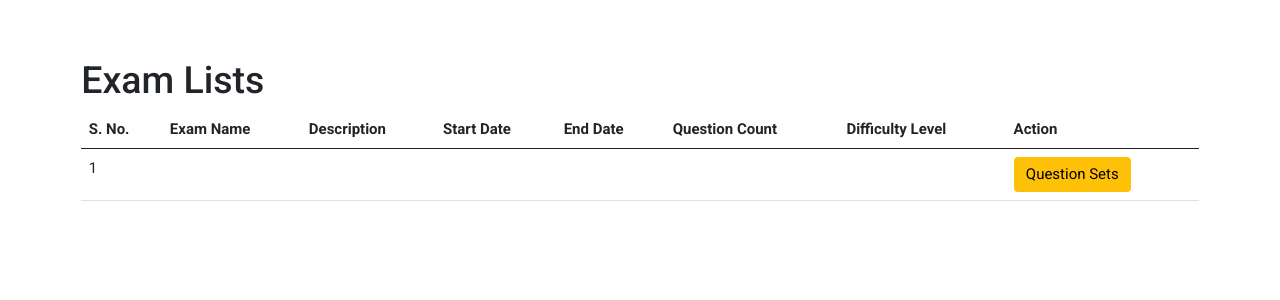
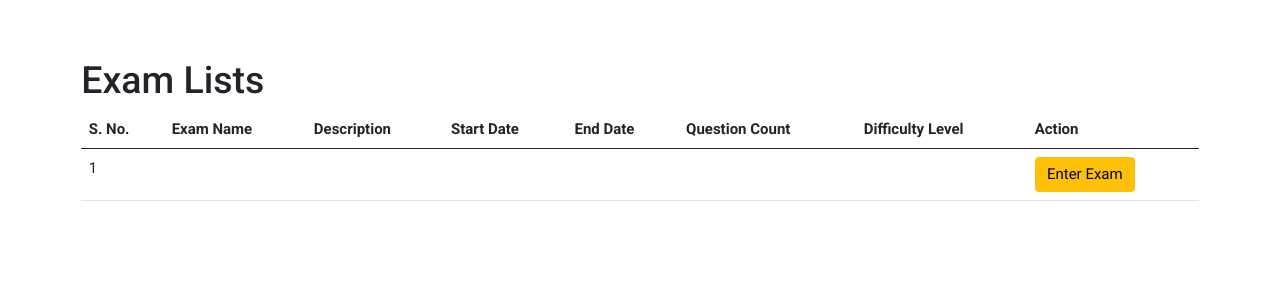
Before and after one commit to SushantGautam/audioannotation, a Django app: template templates/speaker/exam_set_list.html in a window 1280 px wide. Shown: the part 77-377 px from the top of the page. Run offline with Django 3.2, Linux system fonts and the light colour scheme; the template is opened without the code that fills it: values that come from a table or form of the project are taken from there, others are empty; data comes from the database, SQL or seed files in the repository; parts of the project's set-up code (start-up, migrations or seed data) failed here and were passed over; some libraries are stand-ins or nearby versions.

Commit message:
Exam Set List button text set

```diff
--- a/templates/speaker/exam_set_list.html
+++ b/templates/speaker/exam_set_list.html
@@ -33,7 +33,7 @@
                         <td>
                             <a href="{% url 'speaker:question_set_list' %}?exam_set={{ object.pk }}">
                                 <button type="button" class="btn btn-warning">
-                                    {% trans 'Question Sets' %}
+                                    {% trans 'Enter Exam' %}
                                 </button>
                             </a>
                         </td>
```
